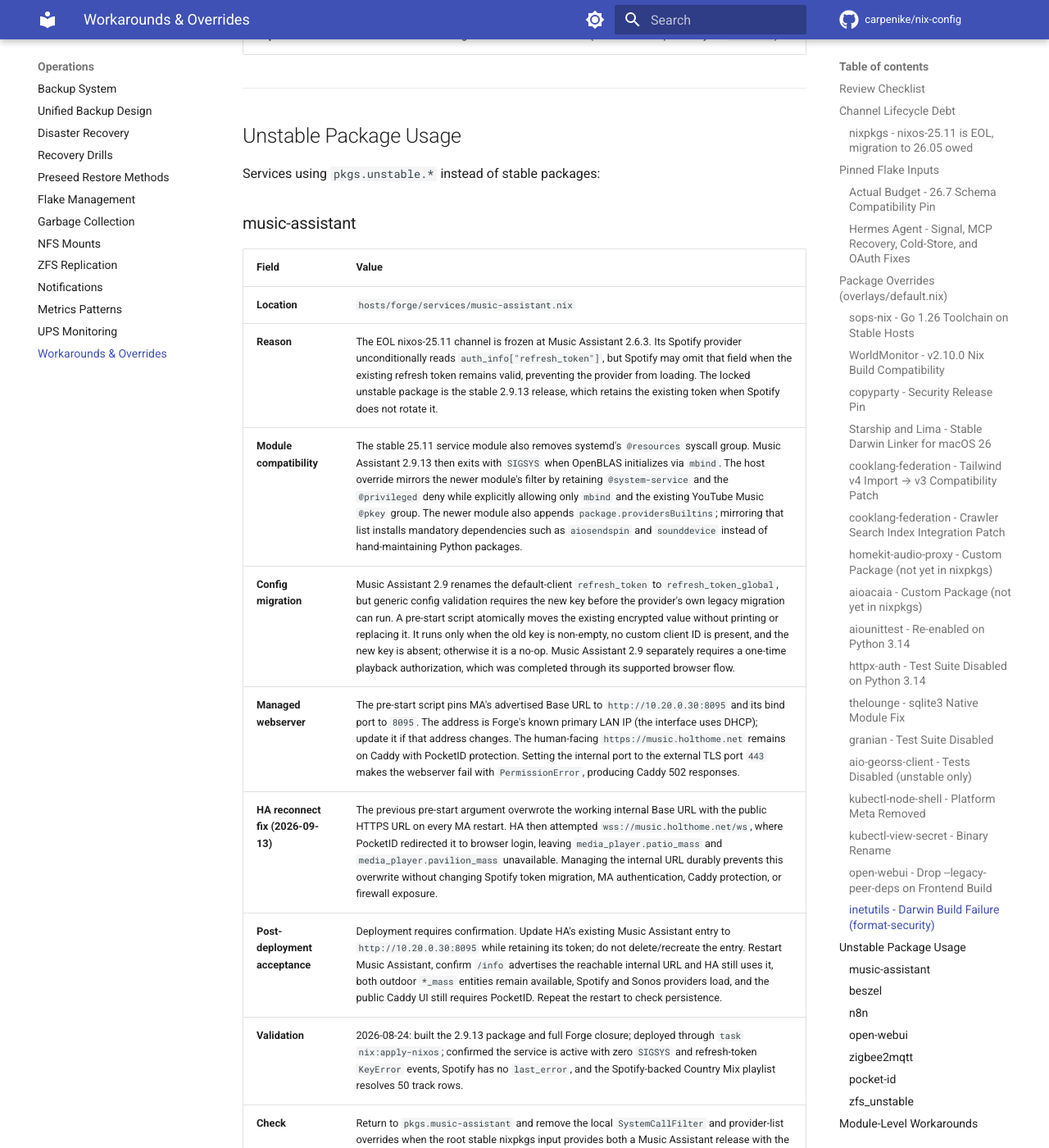
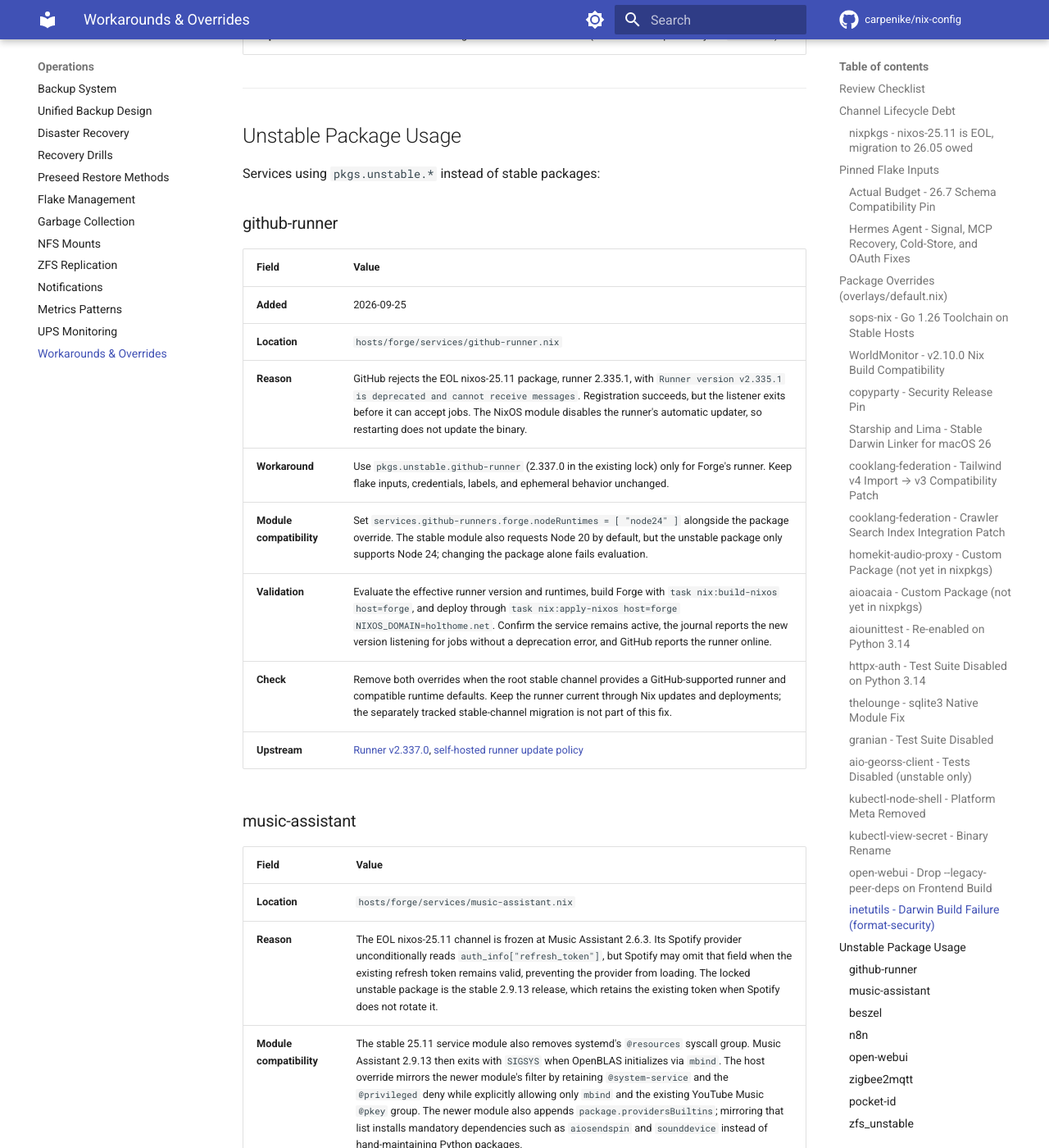
Before and after one commit to carpenike/nix-config, an MkDocs documentation site: the page built from docs/workarounds.md, in a window 1280 px wide and 1400 px high, scrolled down 15322 px. Shown: the whole window at 82% size. Built offline with MkDocs 1.6.1 and Material for MkDocs 9.7.7, drawn with Linux system fonts in a browser that asks for light colours; comment, search, counter and statistics services are not loaded.

Commit message:
fix(forge): update deprecated GitHub Actions runner
Use the existing unstable runner package with its supported Node 24 runtime and document the temporary override.

Co-authored-by: Copilot <223556219+Copilot@users.noreply.github.com>
Copilot-Session: a4a53823-20b1-429e-9074-77a4baa83db8

```diff
--- a/docs/workarounds.md
+++ b/docs/workarounds.md
@@ -295,6 +295,19 @@ as everything else in this file.
 
 Services using `pkgs.unstable.*` instead of stable packages:
 
+### github-runner
+
+| Field | Value |
+| --- | --- |
+| **Added** | 2026-09-25 |
+| **Location** | `hosts/forge/services/github-runner.nix` |
+| **Reason** | GitHub rejects the EOL nixos-25.11 package, runner 2.335.1, with `Runner version v2.335.1 is deprecated and cannot receive messages`. Registration succeeds, but the listener exits before it can accept jobs. The NixOS module disables the runner's automatic updater, so restarting does not update the binary. |
+| **Workaround** | Use `pkgs.unstable.github-runner` (2.337.0 in the existing lock) only for Forge's runner. Keep flake inputs, credentials, labels, and ephemeral behavior unchanged. |
+| **Module compatibility** | Set `services.github-runners.forge.nodeRuntimes = [ "node24" ]` alongside the package override. The stable module also requests Node 20 by default, but the unstable package only supports Node 24; changing the package alone fails evaluation. |
+| **Validation** | Evaluate the effective runner version and runtimes, build Forge with `task nix:build-nixos host=forge`, and deploy through `task nix:apply-nixos host=forge NIXOS_DOMAIN=holthome.net`. Confirm the service remains active, the journal reports the new version listening for jobs without a deprecation error, and GitHub reports the runner online. |
+| **Check** | Remove both overrides when the root stable channel provides a GitHub-supported runner and compatible runtime defaults. Keep the runner current through Nix updates and deployments; the separately tracked stable-channel migration is not part of this fix. |
+| **Upstream** | [Runner v2.337.0](https://github.com/actions/runner/releases/tag/v2.337.0), [self-hosted runner update policy](https://docs.github.com/en/actions/reference/runners/self-hosted-runners#runner-software-updates-on-self-hosted-runners) |
+
 ### music-assistant
 
 | Field | Value |
```
Also changed, not shown: 1 other file.
